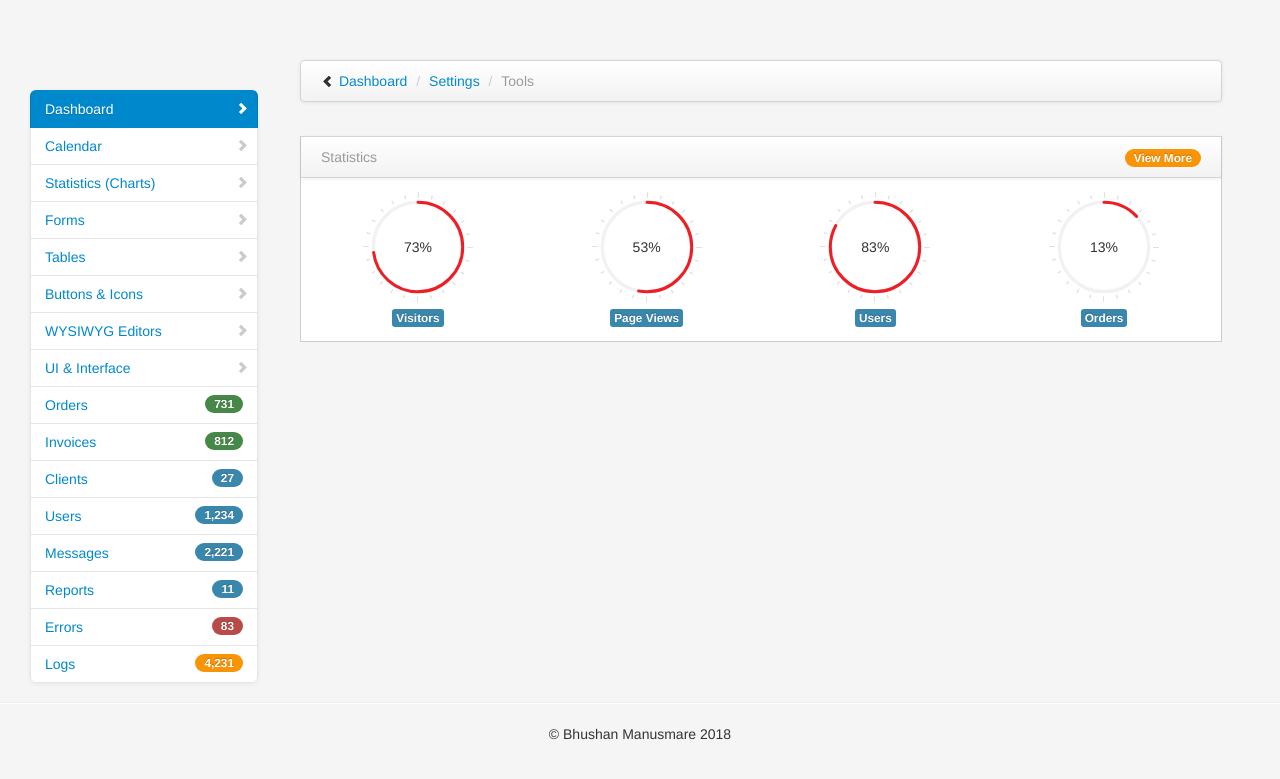
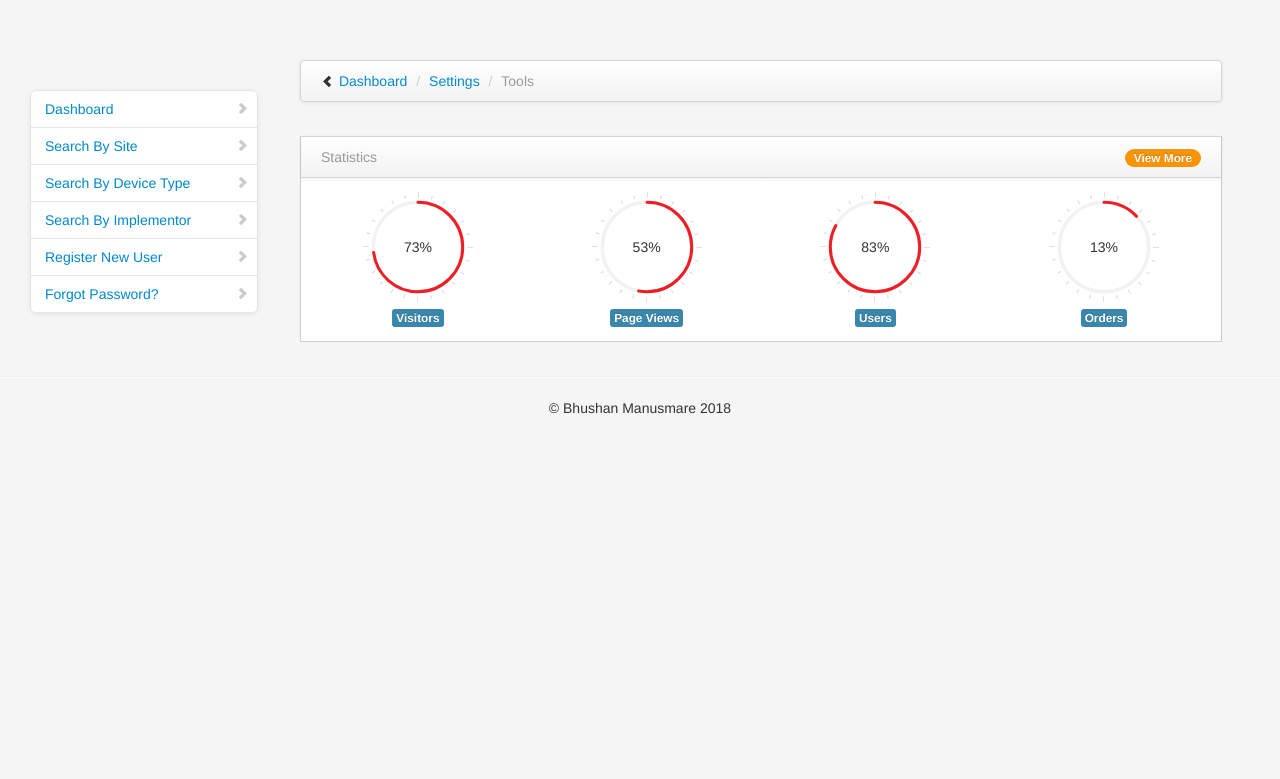
Before and after one commit to bhushanbsm/device-management, a CodeIgniter app: the page made by application/views/index.php in a window 1280 px wide. Shown: the top 779 px of the page. Run offline with CodeIgniter, Linux system fonts and the light colour scheme; some libraries are stand-ins or nearby versions.

Commit message:
added all search criteria

```diff
--- a/application/config/routes.php
+++ b/application/config/routes.php
@@ -57,3 +57,9 @@ $route['register'] = 'authentication/register';
 $route['forgotpassword'] = 'authentication/forgotpassword';
 $route['reset_your_password/(:any)'] = 'authentication/reset_your_password/$1';
 $route['dashboard'] = 'dashboard';
+$route['search_by_site'] = 'dashboard/search_by_site';
+$route['search_by_site/(:any)'] = 'dashboard/search_by_site/$1';
+$route['search_by_device'] = 'dashboard/search_by_device';
+$route['search_by_device/(:any)'] = 'dashboard/search_by_device/$1';
+$route['search_by_implementor'] = 'dashboard/search_by_implementor';
+$route['search_by_implementor/(:any)'] = 'dashboard/search_by_implementor/$1';
--- a/application/views/partials/footer.php
+++ b/application/views/partials/footer.php
@@ -9,6 +9,10 @@
    <script src="<?=base_url()?>assets/admin-theme/bootstrap/js/bootstrap.min.js"></script>
    <script src="<?=base_url()?>assets/admin-theme/vendors/easypiechart/jquery.easy-pie-chart.js"></script>
    <script src="<?=base_url()?>assets/admin-theme/assets/scripts.js"></script>
+   <script src="<?=base_url()?>assets/admin-theme/vendors/datatables/js/jquery.dataTables.min.js"></script>
+   <script src="<?=base_url()?>assets/admin-theme/assets/DT_bootstrap.js"></script>
+   <script src="<?=base_url()?>assets/admin-theme/vendors/chosen.jquery.min.js"></script>
+   <script src="<?=base_url()?>assets/admin-theme/vendors/bootstrap-datepicker.js"></script>
    <script src="<?=base_url()?>assets/js/auth.js"></script>
    <script>
    	$(function() {
@@ -16,6 +20,11 @@
             $('.chart').easyPieChart({animate: 1000});
         });
     </script>
+    <script>
+      $(document).ready(function($) {
+        $(".chzn-select").chosen();
+      });
+     </script>
 </body>
 
 </html>
--- a/application/views/partials/header.php
+++ b/application/views/partials/header.php
@@ -10,6 +10,9 @@ defined('BASEPATH') OR exit('No direct script access allowed');?>
     <link href="<?=base_url()?>assets/admin-theme/bootstrap/css/bootstrap-responsive.min.css" rel="stylesheet" media="screen">
     <link href="<?=base_url()?>assets/admin-theme/vendors/easypiechart/jquery.easy-pie-chart.css" rel="stylesheet" media="screen">
     <link href="<?=base_url()?>assets/admin-theme/assets/styles.css" rel="stylesheet" media="screen">
+    <link href="<?=base_url()?>assets/admin-theme/assets/DT_bootstrap.css" rel="stylesheet" media="screen">
+    <link href="<?=base_url()?>assets/admin-theme/vendors/chosen.min.css" rel="stylesheet" media="screen">
+    <link href="<?=base_url()?>assets/admin-theme/vendors/datepicker.css" rel="stylesheet" media="screen">
     <link rel="stylesheet" href="https://use.fontawesome.com/releases/v5.5.0/css/all.css" integrity="sha384-B4dIYHKNBt8Bc12p+WXckhzcICo0wtJAoU8YZTY5qE0Id1GSseTk6S+L3BlXeVIU" crossorigin="anonymous">
     <!-- HTML5 shim, for IE6-8 support of HTML5 elements -->
         <!--[if lt IE 9]>
--- a/application/views/partials/sidebar.php
+++ b/application/views/partials/sidebar.php
@@ -1,52 +1,22 @@
 <div class="span3" id="sidebar">
     <ul class="nav nav-list bs-docs-sidenav nav-collapse collapse">
-        <li class="active">
-            <a href="index.html"><i class="icon-chevron-right"></i> Dashboard</a>
+        <li class="_active">
+            <a href="<?=base_url('dashboard')?>"><i class="icon-chevron-right"></i> Dashboard</a>
         </li>
         <li>
-            <a href="calendar.html"><i class="icon-chevron-right"></i> Calendar</a>
+            <a href="<?=base_url('search_by_site')?>"><i class="icon-chevron-right"></i> Search By Site</a>
         </li>
         <li>
-            <a href="stats.html"><i class="icon-chevron-right"></i> Statistics (Charts)</a>
+            <a href="<?=base_url('search_by_device')?>"><i class="icon-chevron-right"></i> Search By Device Type </a>
         </li>
         <li>
-            <a href="form.html"><i class="icon-chevron-right"></i> Forms</a>
+            <a href="<?=base_url('search_by_implementor')?>"><i class="icon-chevron-right"></i> Search By Implementor</a>
         </li>
         <li>
-            <a href="tables.html"><i class="icon-chevron-right"></i> Tables</a>
+            <a href="<?=base_url('register')?>"><i class="icon-chevron-right"></i> Register New User</a>
         </li>
         <li>
-            <a href="buttons.html"><i class="icon-chevron-right"></i> Buttons & Icons</a>
-        </li>
-        <li>
-            <a href="editors.html"><i class="icon-chevron-right"></i> WYSIWYG Editors</a>
-        </li>
-        <li>
-            <a href="interface.html"><i class="icon-chevron-right"></i> UI & Interface</a>
-        </li>
-        <li>
-            <a href="#"><span class="badge badge-success pull-right">731</span> Orders</a>
-        </li>
-        <li>
-            <a href="#"><span class="badge badge-success pull-right">812</span> Invoices</a>
-        </li>
-        <li>
-            <a href="#"><span class="badge badge-info pull-right">27</span> Clients</a>
-        </li>
-        <li>
-            <a href="#"><span class="badge badge-info pull-right">1,234</span> Users</a>
-        </li>
-        <li>
-            <a href="#"><span class="badge badge-info pull-right">2,221</span> Messages</a>
-        </li>
-        <li>
-            <a href="#"><span class="badge badge-info pull-right">11</span> Reports</a>
-        </li>
-        <li>
-            <a href="#"><span class="badge badge-important pull-right">83</span> Errors</a>
-        </li>
-        <li>
-            <a href="#"><span class="badge badge-warning pull-right">4,231</span> Logs</a>
+            <a href="<?=base_url('forgotpassword')?>"><i class="icon-chevron-right"></i> Forgot Password?</a>
         </li>
     </ul>
 </div>
```
